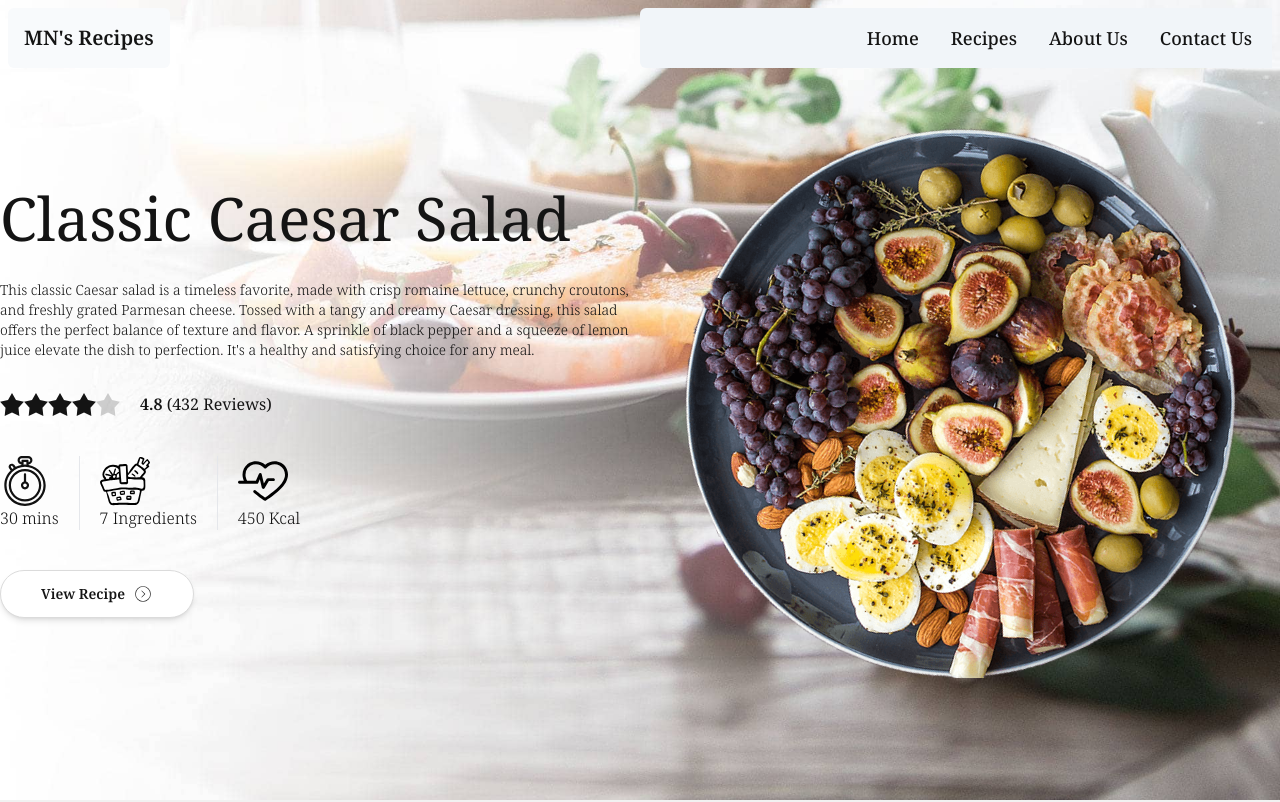
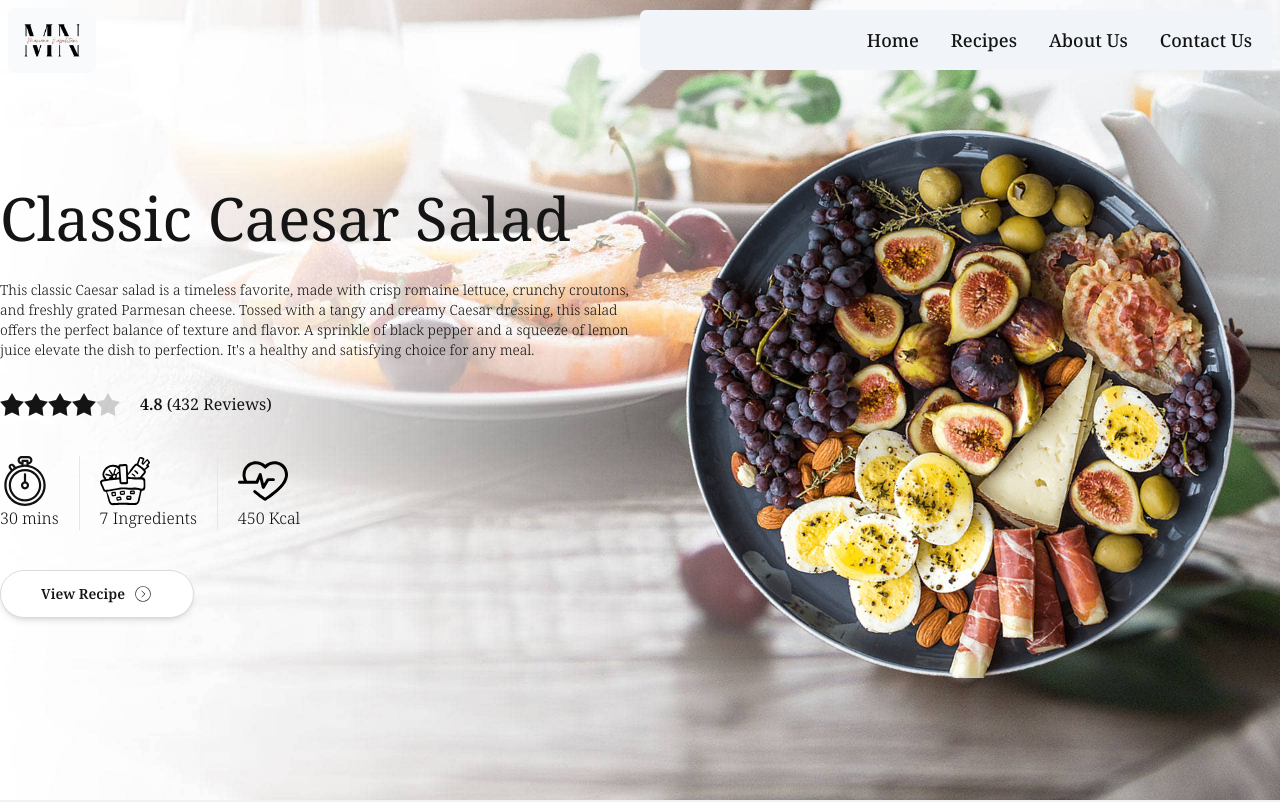
Before and after one commit to Mostakimul/next-blog, a Next.js app: page / in a window 1280 px wide. Shown: the top 802 px of the page. Built offline with nearby package versions, Linux system fonts and the light colour scheme.

Commit message:
[feat]: logo added

```diff
--- a/src/components/navbar/Navbar.tsx
+++ b/src/components/navbar/Navbar.tsx
@@ -1,3 +1,4 @@
+import Image from 'next/image';
 import ContainerWrapper from '../ContainerWrapper';
 import NavbarItems from './NavbarItems';
 
@@ -36,7 +37,13 @@ const Navbar = () => {
               </ul>
             </div>
             <a className="text-xl bg-slate-50 px-4 py-4 rounded-md font-semibold">
-              MN's Recipes
+              <Image
+                src={'/MNLogo.png'}
+                alt="logo"
+                width={100}
+                height={100}
+                className="w-14"
+              />
             </a>
           </div>
           <div className="navbar-end bg-slate-100 rounded-l-md hidden lg:flex">
```
Also changed, not shown: public/MNLogo.png (added).
